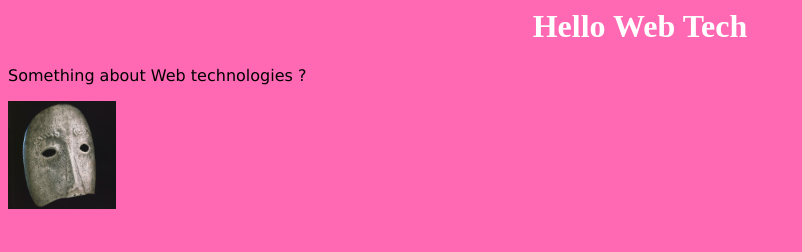
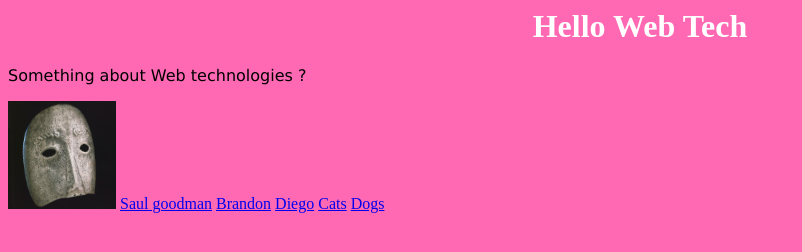
Before and after one commit to diegoperez18/set08101_labs, a plain HTML site: page index.html in a window 1280 px wide. Shown: the whole page, without its empty margins (0-802 px from the left). Drawn offline with Linux system fonts and the light colour scheme.

Commit message:
updated week 2.1

```diff
--- a/index.html
+++ b/index.html
@@ -8,5 +8,10 @@
         <h1> Hello Web Tech </h1>
 		<p > Something about Web technologies ? </p >
 		<img src ="mask.jpg" style="width:108px;height:108px;" >
+		<a href ="https://en.wikipedia.org/wiki/Saul_Goodman"> Saul goodman</a>
+		<a href ="https://en.wikipedia.org/wiki/Brandon"> Brandon</a>
+		<a href ="https://en.wikipedia.org/wiki/Diego"> Diego</a>
+		<a href ="https://en.wikipedia.org/wiki/Cat"> Cats</a>
+		<a href ="https://en.wikipedia.org/wiki/Dog"> Dogs</a>
     <body>
 <html>
```
